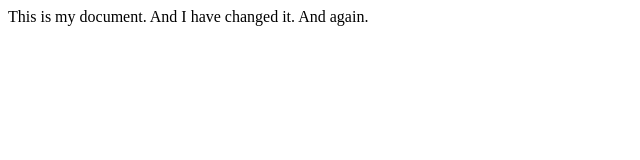
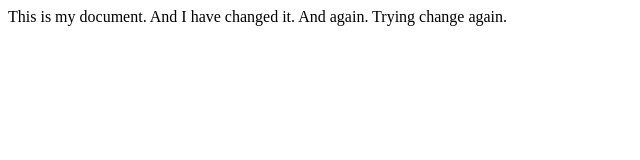
Before and after one commit to LauraMerris/game-collect, a website: page public/index.html in a window 1280 px wide. Shown: the whole page, without its empty margins (0-640 px from the left). Drawn offline with Linux system fonts and the light colour scheme.

Commit message:
updating again from bash

```diff
--- a/public/index.html
+++ b/public/index.html
@@ -3,7 +3,7 @@
 
 </header>
 <main>
-    This is my document. And I have changed it. And again.
+    This is my document. And I have changed it. And again. Trying change again.
 </main>
 <footer>
 
```
